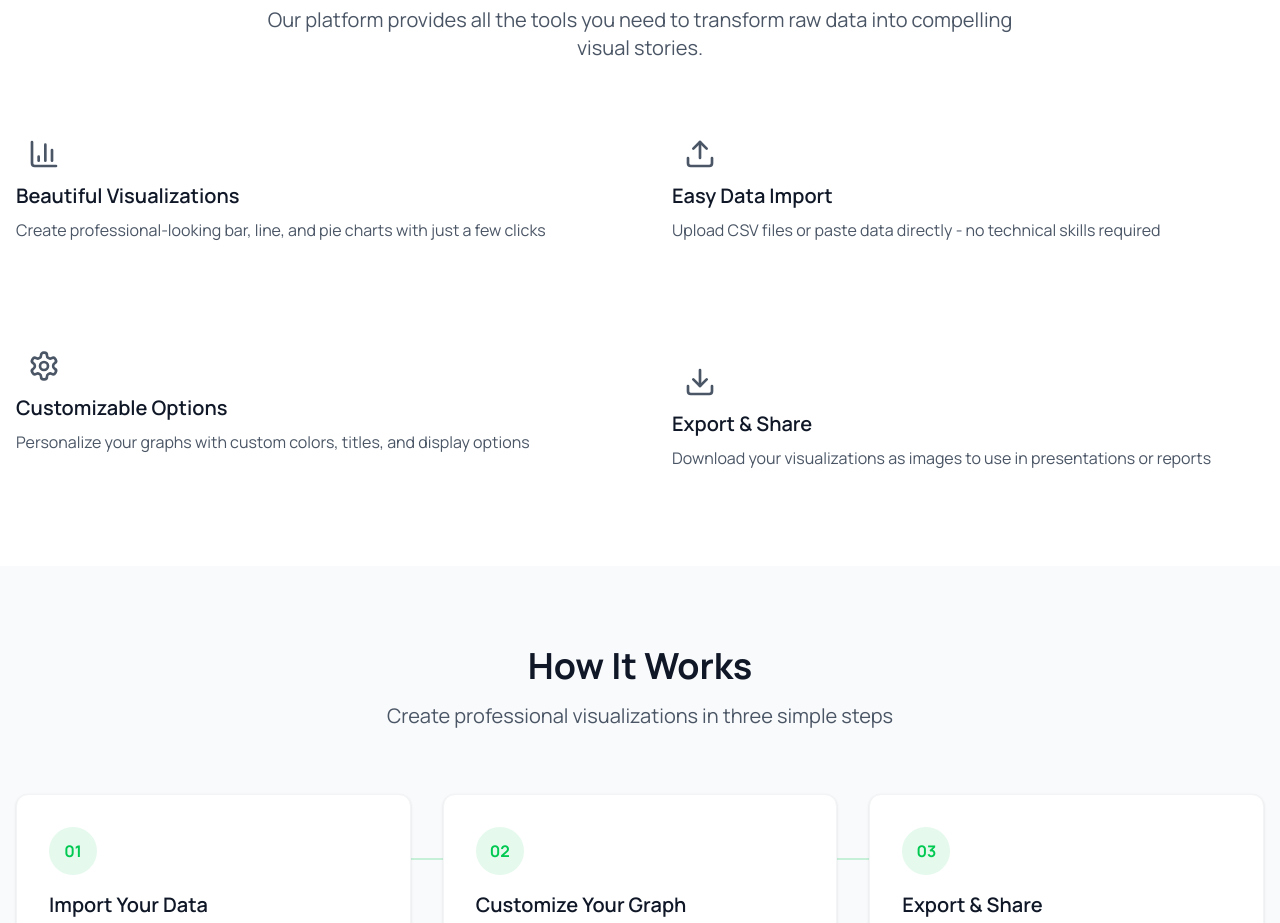
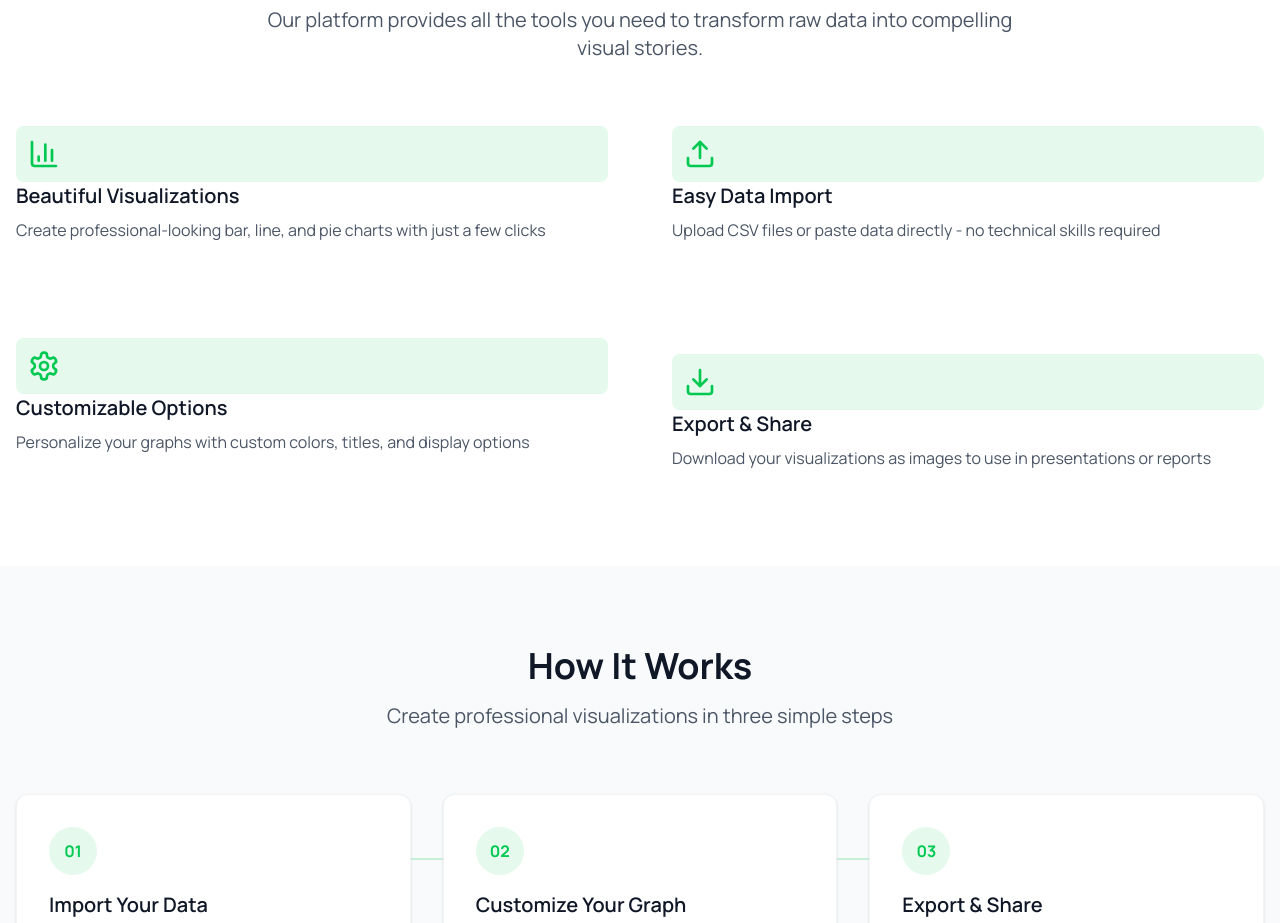
Before and after one commit to harryyking/SheinDiscount, a Next.js app: page / in a window 1280 px wide. Shown: the part 1140-2063 px from the top of the page. Built offline with nearby package versions, Linux system fonts and the light colour scheme.

Commit message:
add round

```diff
--- a/app/page.tsx
+++ b/app/page.tsx
@@ -148,11 +148,11 @@ export default function LandingPage() {
           </div>
 
 
-            <div className="space-y-8 grid md:grid-cols-2 gap-16 items-center">
+            <div className="space-y-8 grid md:grid-cols-2 gap-16 items-center justify-center">
               {features.map((feature) => (
                 <div key={feature.title}>
                     <div
-                      className='p-3 rounded-lg  "bg-primary/10 text-primary" : "bg-gray-100 text-gray-600'
+                      className="p-3 rounded-lg  bg-primary/10 text-primary"
                     >
                       {feature.icon}
                     </div>
```
